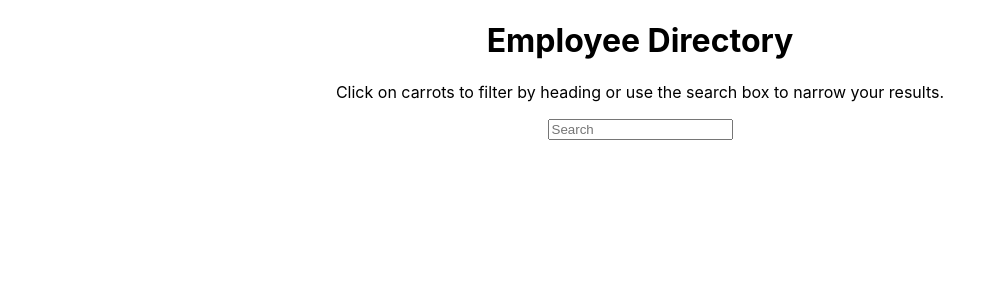
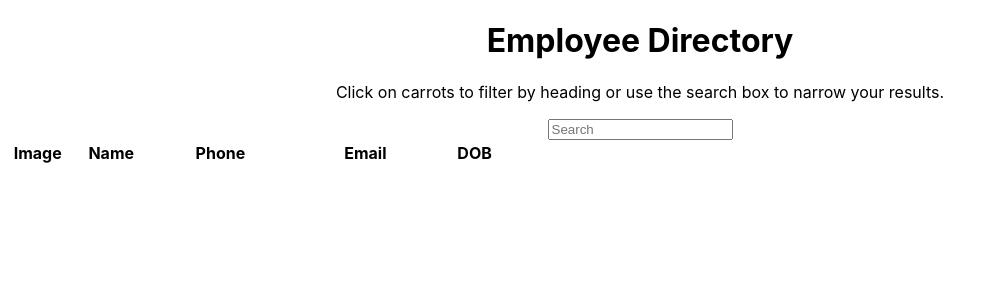
Before and after one commit to kathleendorse/UserDirectory, a React (Create React App) app: page / in a window 1280 px wide. Shown: the top 300 px of the page, without its empty margins (0-992 px from the left). Built offline with nearby package versions, Linux system fonts and the light colour scheme; no server answers.

Commit message:
added data table

```diff
--- a/src/components/DataArea.js
+++ b/src/components/DataArea.js
@@ -1,5 +1,5 @@
 import React, { Component } from "react";
-//import DataTable from "./DataTable";
+import DataTable from "./DataTable";
 import Nav from "./Nav";
 import API from "../utils/API";
 //import "../styles/DataArea.css";
@@ -89,11 +89,11 @@ export default class DataArea extends Component {
             <>
                 <Nav handleSearchChange={this.handleSearchChange} />
                 <div className="data-area">
-                    {/* <DataTable
+                    <DataTable
                     headings={this.headings}
                     users={this.state.filteredUsers}
                     handleSort={this.handleSort}
-                    /> */}
+                    />
                 </div>
             </>
         );
--- a/src/components/DataTable.js
+++ b/src/components/DataTable.js
@@ -0,0 +1,36 @@
+import React from "react";
+//import DataBody from "./DataBody";
+//import "../styles/DataTable.css";
+
+function DataTable({ headings, users, handleSort}) {
+    return (
+        <div className="datatable mt-5">
+            <table
+                id="table"
+                className="table table-striped table-hover table-condensed">
+                    <thead>
+                        <tr>
+                            {headings.map(({ name, width }) => {
+                                return (
+                                    <th className="col"
+                                        key={name}
+                                        style={{ width }}
+                                        onClick={() => {
+                                            handleSort(name.toLowerCase());
+                                        }}
+                                        >
+                                            {name}
+                                            <span className="pointer"></span>
+                                    </th>
+                                );
+                            })}
+                        </tr>
+                    </thead>
+
+                {/* <DataBody users={users} /> */}
+            </table>
+        </div>
+    );
+}
+
+export default DataTable;
```
Also changed, not shown: src/styles/DataTable.css (added), 1 other file (tests, documents, lock files or other folders).
